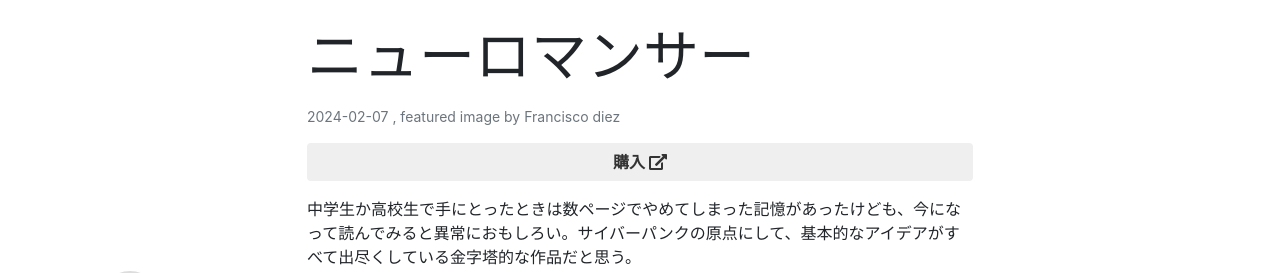
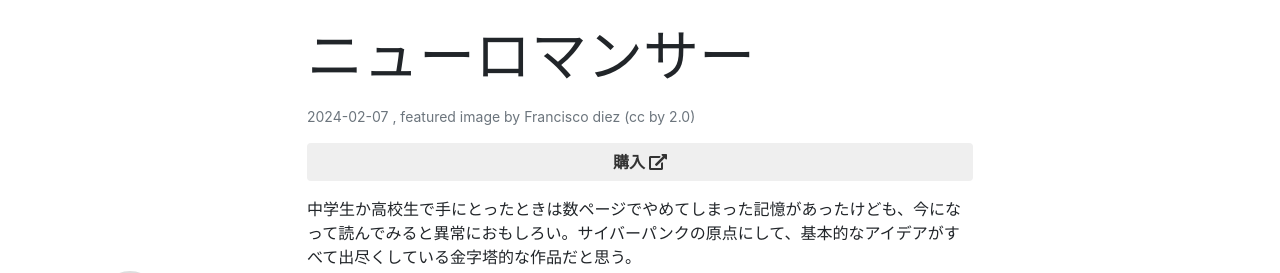
Before and after one commit to tenax66/babel, a Jekyll site: the page built from _posts/2024-02-07-neuromancer.md, in a window 1280 px wide and 900 px high, scrolled down 1065 px. Shown: the part 152-425 px from the top of the window. Built offline with Jekyll 4.4.1, drawn with Linux system fonts in a browser that asks for light colours; nearby versions of some CDN libraries; library files that are not in the unit come from our copies; comment, search, counter and statistics services are not loaded.

Commit message:
add CC label

```diff
--- a/_posts/2024-02-07-neuromancer.md
+++ b/_posts/2024-02-07-neuromancer.md
@@ -2,7 +2,7 @@
 title: "ニューロマンサー"
 categories: [sf, cyberpunk]
 image: "/assets/images/neuromancer/neuromancer.jpg"
-credit: "Francisco Diez"
+credit: "Francisco Diez (CC BY 2.0)"
 visit: https://amzn.to/3HQNXk4
 ---
 
```
